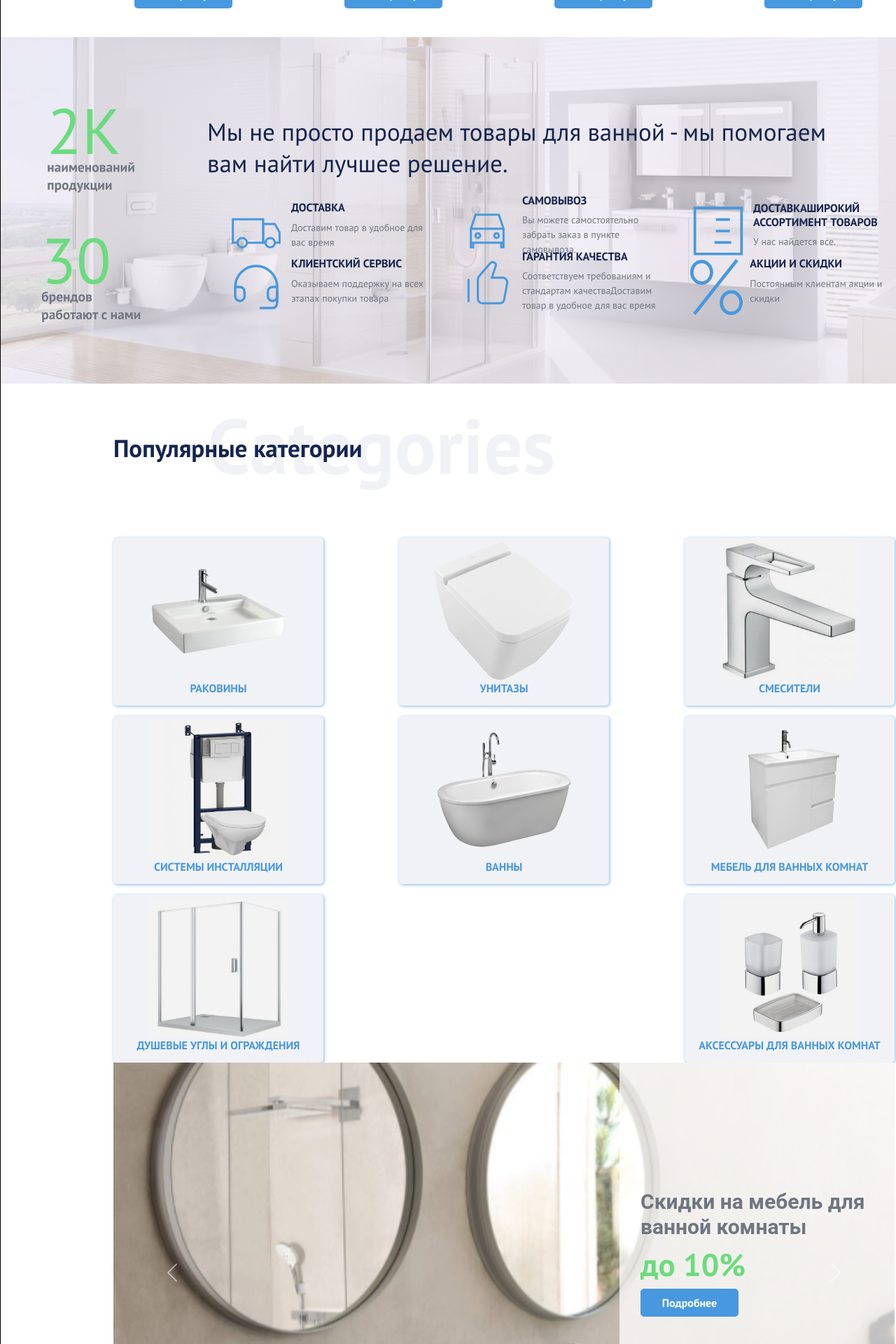
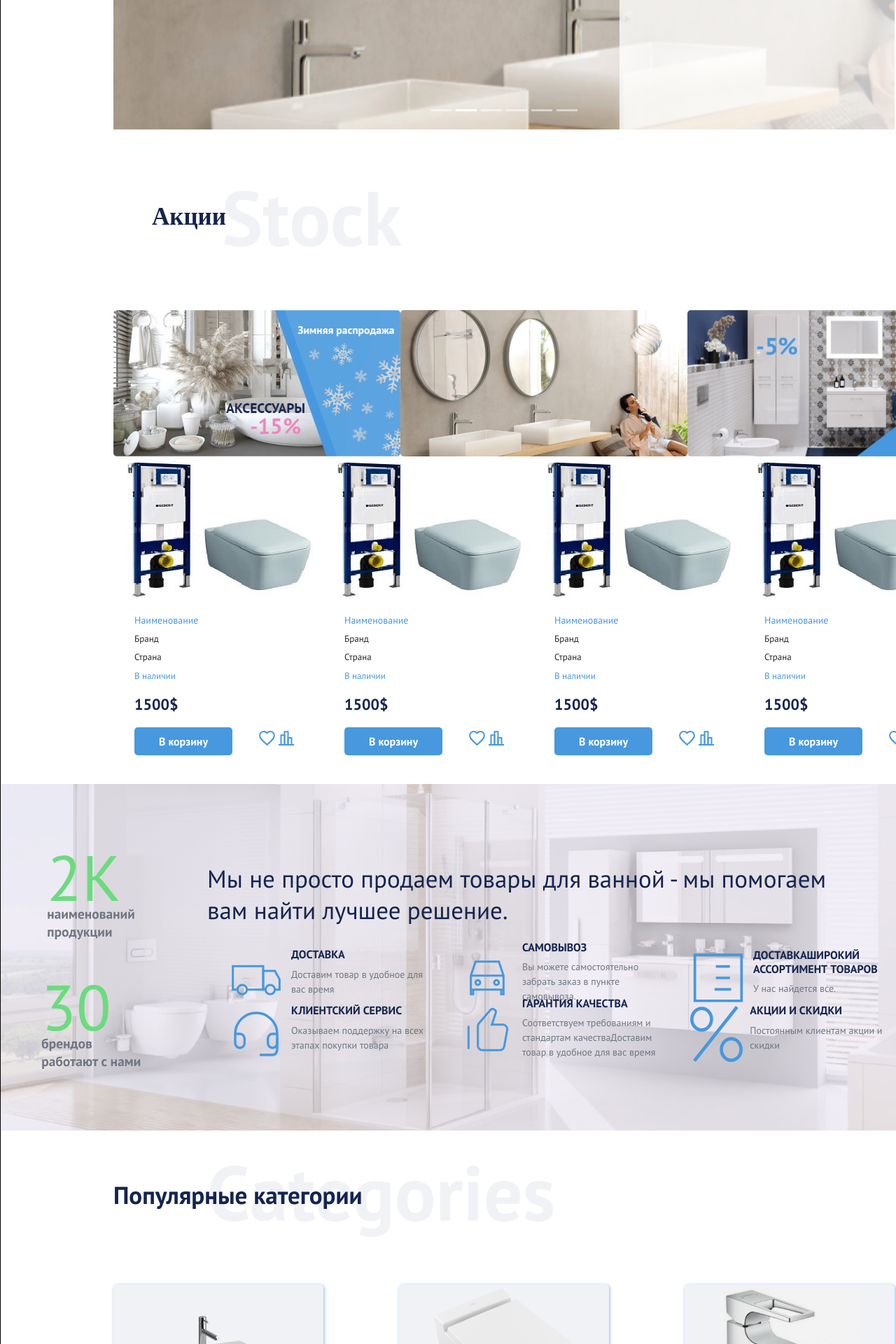
Before and after one commit to FatimaErv/finaly, a React app: page / in a window 1280 px wide. Shown: the part 600-2520 px from the top of the page at 70% size. Built offline with nearby package versions, Linux system fonts and the light colour scheme; the HTML template or start-up script is replaced by a standard one.

Commit message:
change banne

```diff
--- a/src/pages/Home.jsx
+++ b/src/pages/Home.jsx
@@ -6,10 +6,10 @@ import Axesuar from '../components/axes/Axesuar'
 function Home() {
   return (
     <div>
+      <Banner/>
+      <Axesuar/>
       <HomeCom/>
 
-      <Banner/>
-      <Axesuar/>
 
 
     </div>
```
